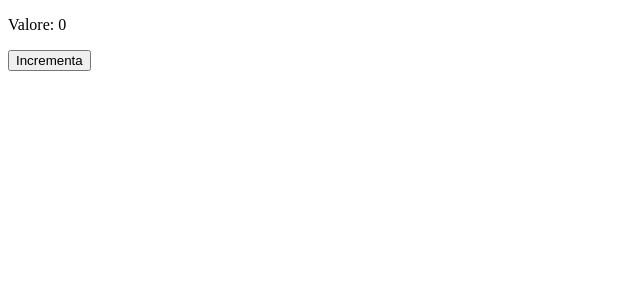
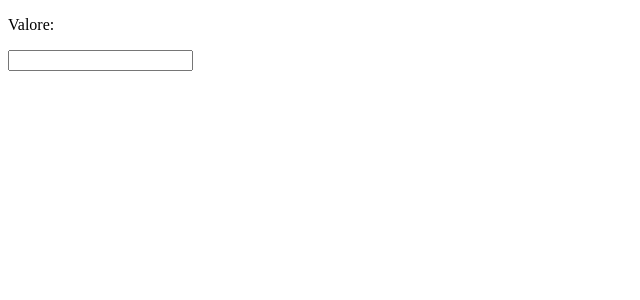
Before and after one commit to ValerioDiBiagio/react-exercises, a React (Vite) app: page / in a window 1280 px wide. Shown: the top 300 px of the page, without its empty margins (0-640 px from the left). Built offline with nearby package versions, Linux system fonts and the light colour scheme.

Commit message:
add TextInput ex

```diff
--- a/src/App.jsx
+++ b/src/App.jsx
@@ -1,9 +1,9 @@
-import CounterThree from "./exercises/useState/CounterThree";
+import TextInput from "./exercises/useState/TextInput";
 function App() {
 
   return (
     <>
-      <CounterThree />
+      <TextInput />
 
     </>
   );
--- /dev/null
+++ b/src/exercises/useState/TextInput.jsx
@@ -0,0 +1,17 @@
+import { useState } from "react";
+
+function TextInput() {
+    const [text, setText] = useState("");
+
+    return (
+        <>
+            <p>Valore: {text}</p>
+            <input type="text" onChange={(e) => setText(e.target.value)} />
+        </>
+    )
+
+    // TODO: collega un input al valore di text
+    // e mostra il testo sotto
+}
+
+export default TextInput;
```
